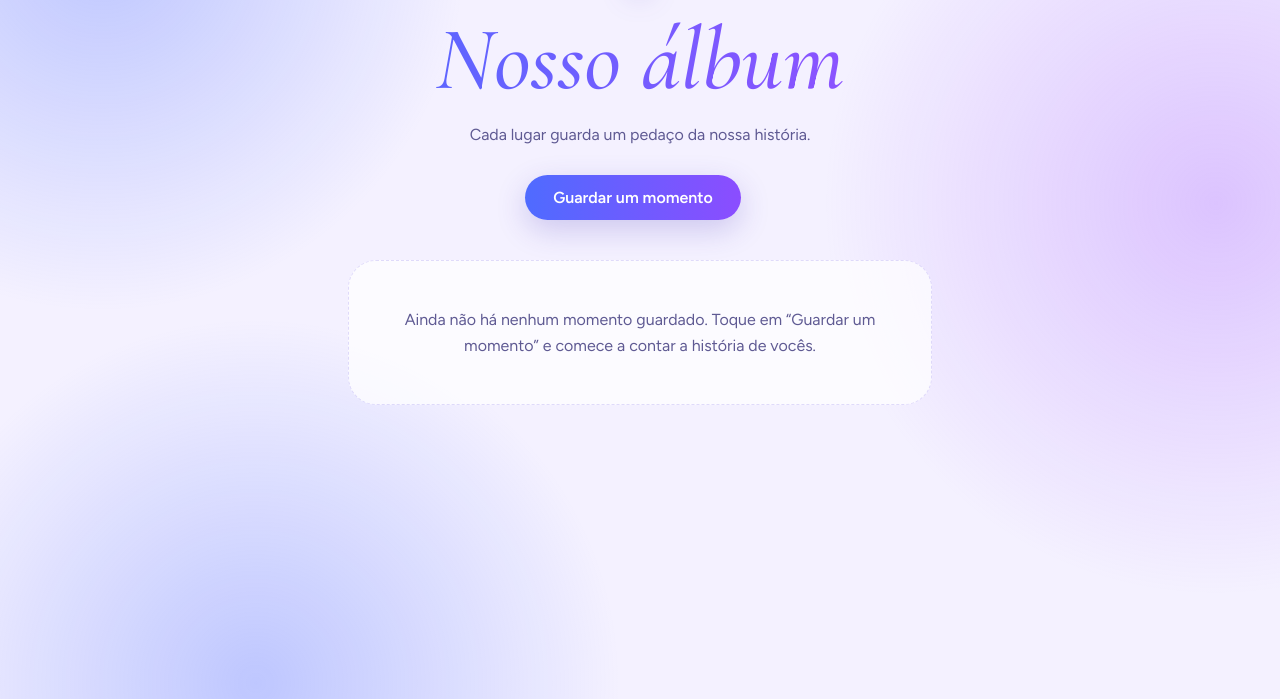
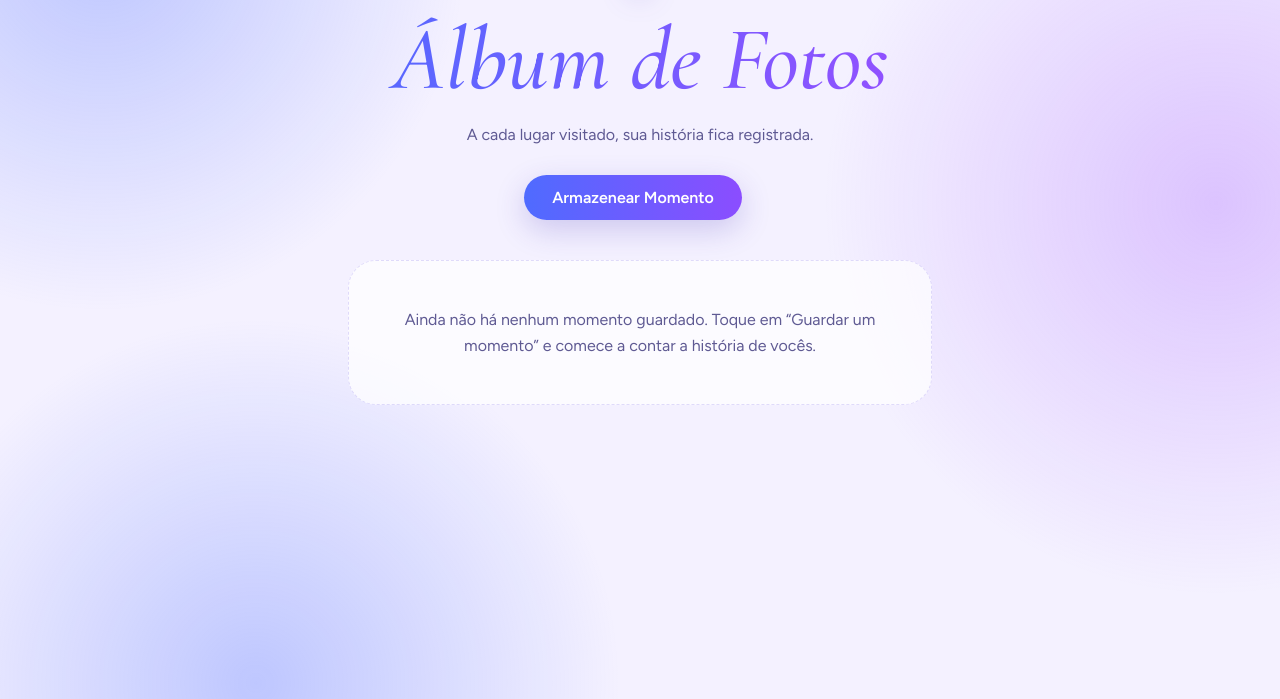
Before and after one commit to raulramosneves9-arch/AlbumFotos, a plain HTML site: page index (1).html in a window 1280 px wide. Shown: the part 101-800 px from the top of the page. Drawn offline with nearby package versions, Linux system fonts and the light colour scheme.

Commit message:
mudança de titulos

```diff
--- a/index (1).html
+++ b/index (1).html
@@ -1,16 +1,19 @@
 <!DOCTYPE html>
 <html lang="pt-BR">
+
 <head>
   <meta charset="utf-8">
   <meta name="viewport" content="width=device-width, initial-scale=1">
-  <title>Nosso álbum</title>
+  <title>Álbum de Fotos</title>
 
   <!-- Fontes bonitas do Google Fonts (precisa de internet para carregar) -->
-  <link rel="stylesheet" href="https://fonts.googleapis.com/css2?family=Cormorant+Garamond:ital,wght@0,500;0,600;1,400;1,500&family=Figtree:wght@400;500;600&display=swap">
+  <link rel="stylesheet"
+    href="https://fonts.googleapis.com/css2?family=Cormorant+Garamond:ital,wght@0,500;0,600;1,400;1,500&family=Figtree:wght@400;500;600&display=swap">
 
   <!-- Aqui conectamos o arquivo de estilo (cores, fontes, tamanhos) -->
   <link rel="stylesheet" href="style.css">
 </head>
+
 <body>
 
   <!-- ============ TOPO DA PÁGINA ============ -->
@@ -19,20 +22,21 @@
     <svg class="coracao" viewBox="0 0 24 24" aria-hidden="true">
       <defs>
         <linearGradient id="gradiente-coracao" x1="0" y1="0" x2="1" y2="1">
-          <stop offset="0" stop-color="#5b7bff"/>  <!-- azul -->
-          <stop offset="1" stop-color="#a24dff"/>  <!-- roxo -->
+          <stop offset="0" stop-color="#5b7bff" /> <!-- azul -->
+          <stop offset="1" stop-color="#a24dff" /> <!-- roxo -->
         </linearGradient>
       </defs>
-      <path fill="url(#gradiente-coracao)" d="M12 21s-7.5-4.6-9.6-9.2C.9 8.4 2.6 5 6 5c2.1 0 3.4 1.1 4.2 2.4.3.5.9.5 1.2 0C12.2 6.1 13.9 5 16 5c3.4 0 5.1 3.4 3.6 6.8C19.5 16.4 12 21 12 21z"/>
+      <path fill="url(#gradiente-coracao)"
+        d="M12 21s-7.5-4.6-9.6-9.2C.9 8.4 2.6 5 6 5c2.1 0 3.4 1.1 4.2 2.4.3.5.9.5 1.2 0C12.2 6.1 13.9 5 16 5c3.4 0 5.1 3.4 3.6 6.8C19.5 16.4 12 21 12 21z" />
     </svg>
 
     <!-- contenteditable: dá para clicar e trocar o título direto na página -->
-    <h1 id="titulo" contenteditable="true" spellcheck="false">Nosso álbum</h1>
+    <h1 id="titulo" contenteditable="true" spellcheck="false">Álbum de Fotos</h1>
 
-    <p class="frase">Cada lugar guarda um pedaço da nossa história.</p>
+    <p class="frase">A cada lugar visitado, sua história fica registrada.</p>
 
     <div class="barra">
-      <button class="botao-principal" id="botao-adicionar">Guardar um momento</button>
+      <button class="botao-principal" id="botao-adicionar">Armazenear Momento</button>
       <span class="contador" id="contador"></span>
     </div>
   </header>
@@ -44,7 +48,7 @@
   <!-- ============ JANELA PARA ADICIONAR / EDITAR ============ -->
   <dialog id="janela">
     <form id="formulario" method="dialog">
-      <h2 class="titulo-janela" id="titulo-janela">Um novo momento</h2>
+      <h2 class="titulo-janela" id="titulo-janela">Fotos Armazenadas</h2>
 
       <div class="linha">
         <label>Data
@@ -65,7 +69,8 @@
       <img id="previa" alt="Pré-visualização da foto">
 
       <label>Nossa história desse dia
-        <textarea id="campo-texto" placeholder="O que vocês viveram, riram e sentiram? Escreva o que não querem esquecer…"></textarea>
+        <textarea id="campo-texto"
+          placeholder="O que vocês viveram, riram e sentiram? Escreva o que não querem esquecer…"></textarea>
       </label>
 
       <p class="erro" id="erro" role="alert"></p>
@@ -80,4 +85,5 @@
   <!-- Aqui conectamos o arquivo com a lógica (adicionar, editar, excluir) -->
   <script src="script.js"></script>
 </body>
+
 </html>
```
